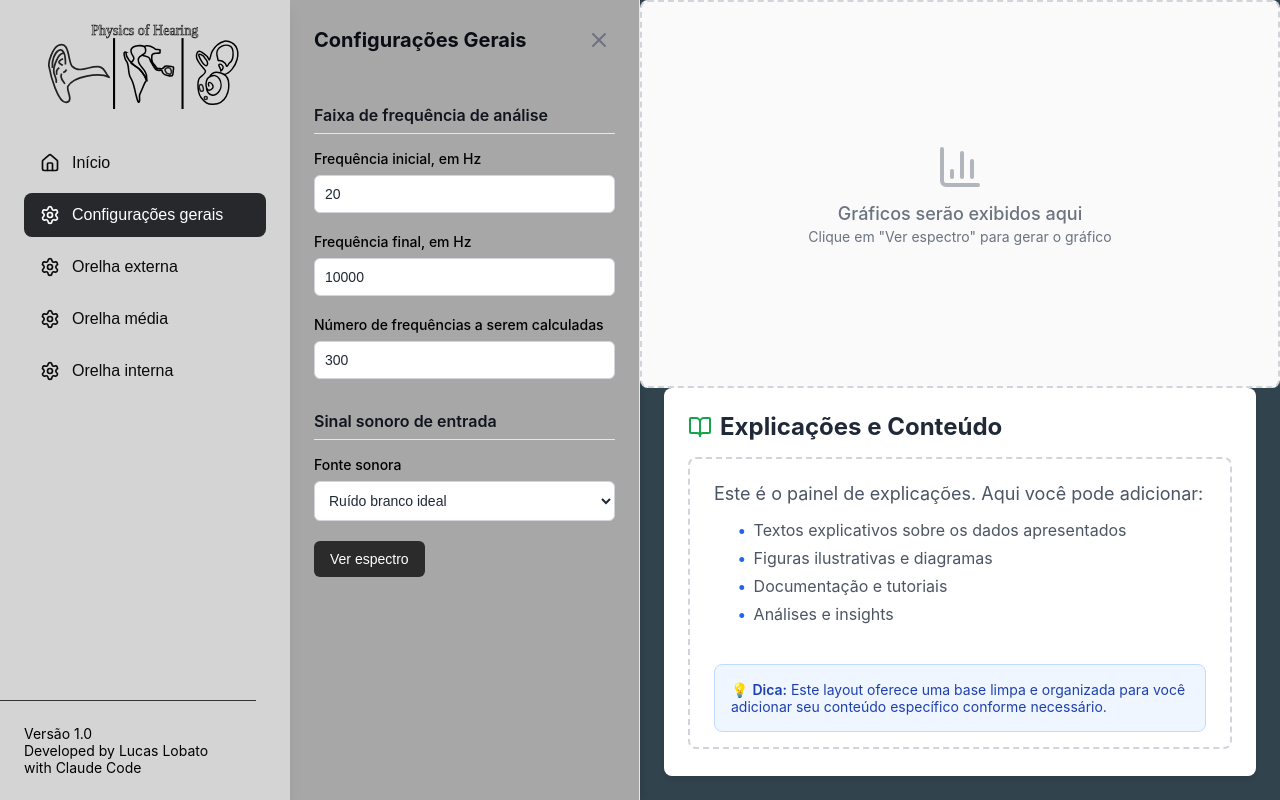
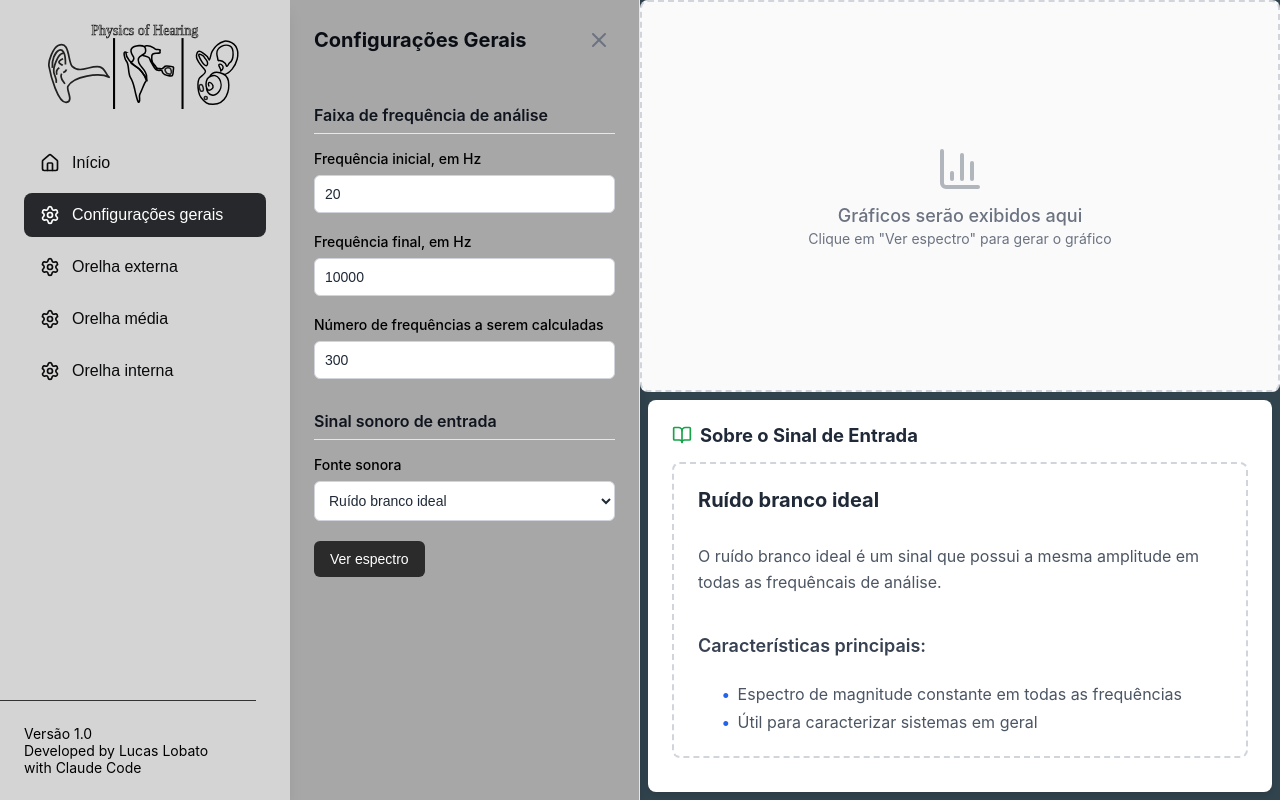
Before and after one commit to LucasCostaLobato/auditory-system-frontend, a React (Vite) app: page / in a window 1280 px wide. Both pictures are taken after a click on the button "Configurações gerais". Built offline with nearby package versions, Linux system fonts and the light colour scheme.

Commit message:
Update ContentPanel

```diff
--- a/src/App.jsx
+++ b/src/App.jsx
@@ -156,7 +156,7 @@ export default function App() {
               data={inputSpectrum}
               loading={loadingInputSpectrum}
             />
-            <ContentPanel />
+            <ContentPanel inputSignal={generalSettings.inputSignal} />
           </>
         )}
       </main>
--- a/src/components/ContentPanel.jsx
+++ b/src/components/ContentPanel.jsx
@@ -2,49 +2,146 @@ import React from 'react';
 import { BookOpen } from 'lucide-react';
 import '../styles/ContentPanel.css';
 
-export default function ContentPanel() {
-  return (
-    <section className="content-panel">
-      <div className="content-panel-container">
-        <div className="content-panel-header">
-          <BookOpen className="content-panel-icon" size={24} />
-          <h2 className="content-panel-title">
-            Explicações e Conteúdo
-          </h2>
-        </div>
+export default function ContentPanel({ inputSignal }) {
 
-        <div className="content-area">
+  // Function to render content based on inputSignal
+  const renderContent = () => {
+    switch(inputSignal) {
+      case 'idealWhiteNoise':
+        return (
           <div className="content-text">
+            <h3 className="content-subtitle">Ruído branco ideal</h3>
+
             <p className="content-intro">
-              Este é o painel de explicações. Aqui você pode adicionar:
+              O ruído branco ideal é um sinal que possui a mesma amplitude em todas as frequêncais de análise.
             </p>
 
+            <h4 className="content-section-title">Características principais:</h4>
             <ul className="content-list">
               <li className="content-list-item">
                 <span className="content-list-bullet">•</span>
-                <span>Textos explicativos sobre os dados apresentados</span>
+                <span>Espectro de magnitude constante em todas as frequências</span>
               </li>
               <li className="content-list-item">
                 <span className="content-list-bullet">•</span>
-                <span>Figuras ilustrativas e diagramas</span>
-              </li>
-              <li className="content-list-item">
-                <span className="content-list-bullet">•</span>
-                <span>Documentação e tutoriais</span>
-              </li>
-              <li className="content-list-item">
-                <span className="content-list-bullet">•</span>
-                <span>Análises e insights</span>
+                <span>Útil para caracterizar sistemas em geral</span>
               </li>
             </ul>
 
             <div className="content-tip">
               <p className="content-tip-text">
-                💡 <strong>Dica:</strong> Este layout oferece uma base limpa e organizada
-                para você adicionar seu conteúdo específico conforme necessário.
+                💡 <strong>Aplicação:</strong> O ruído branco ideal é fundamental para
+                caracterizar a resposta em frequência do sistema auditivo humano, pois
+                permite identificar como diferentes frequências são processadas igualmente.
               </p>
             </div>
           </div>
+        );
+
+      case 'speech':
+        return (
+          <div className="content-text">
+            <h3 className="content-subtitle">Sinal de Fala</h3>
+
+            <p className="content-intro">
+              O sinal de fala possui características espectrais complexas e variáveis no tempo,
+              concentrando energia principalmente nas frequências de 300 Hz a 3400 Hz.
+            </p>
+
+            <h4 className="content-section-title">Características principais:</h4>
+            <ul className="content-list">
+              <li className="content-list-item">
+                <span className="content-list-bullet">•</span>
+                <span>Espectro não uniforme com picos em formantes vocálicos</span>
+              </li>
+              <li className="content-list-item">
+                <span className="content-list-bullet">•</span>
+                <span>Variação temporal rápida devido à articulação</span>
+              </li>
+              <li className="content-list-item">
+                <span className="content-list-bullet">•</span>
+                <span>Energia concentrada na faixa de 300-3400 Hz</span>
+              </li>
+              <li className="content-list-item">
+                <span className="content-list-bullet">•</span>
+                <span>Importante para estudos de inteligibilidade da fala</span>
+              </li>
+            </ul>
+
+            <div className="content-tip">
+              <p className="content-tip-text">
+                💡 <strong>Aplicação:</strong> A análise do sinal de fala é crucial para
+                entender como o sistema auditivo processa informações linguísticas e desenvolver
+                dispositivos de auxílio auditivo.
+              </p>
+            </div>
+          </div>
+        );
+
+      case 'music':
+        return (
+          <div className="content-text">
+            <h3 className="content-subtitle">Sinal Musical</h3>
+
+            <p className="content-intro">
+              Sinais musicais apresentam estrutura harmônica rica, com energia distribuída
+              em múltiplas frequências relacionadas harmonicamente.
+            </p>
+
+            <h4 className="content-section-title">Características principais:</h4>
+            <ul className="content-list">
+              <li className="content-list-item">
+                <span className="content-list-bullet">•</span>
+                <span>Espectro com componentes harmônicos bem definidos</span>
+              </li>
+              <li className="content-list-item">
+                <span className="content-list-bullet">•</span>
+                <span>Ampla faixa dinâmica de frequências (20 Hz a 20 kHz)</span>
+              </li>
+              <li className="content-list-item">
+                <span className="content-list-bullet">•</span>
+                <span>Estrutura temporal complexa com ritmo e melodia</span>
+              </li>
+              <li className="content-list-item">
+                <span className="content-list-bullet">•</span>
+                <span>Desafia a resolução temporal e espectral do sistema auditivo</span>
+              </li>
+            </ul>
+
+            <div className="content-tip">
+              <p className="content-tip-text">
+                💡 <strong>Aplicação:</strong> A análise de sinais musicais permite avaliar
+                a capacidade do sistema auditivo em processar sons complexos e harmônicos,
+                essencial para a apreciação musical.
+              </p>
+            </div>
+          </div>
+        );
+
+      default:
+        return (
+          <div className="content-text">
+            <p className="content-intro">
+              Selecione um tipo de sinal de entrada nas configurações gerais para visualizar
+              informações detalhadas sobre suas características espectrais.
+            </p>
+          </div>
+        );
+    }
+  };
+
+  return (
+    <section className="content-panel">
+      <div className="content-panel-container">
+        <div className="content-panel-header">
+          <BookOpen className="content-panel-icon" size={20} />
+          <h2 className="content-panel-title">
+            Sobre o Sinal de Entrada
+          </h2>
+        </div>
+
+        <div className="content-area">
+          {renderContent()}
         </div>
       </div>
     </section>
--- a/src/components/GraphPanel.jsx
+++ b/src/components/GraphPanel.jsx
@@ -21,13 +21,14 @@ export default function GraphPanel({ data, loading }) {
       chart: {
         type: 'line',
         backgroundColor: '#ffffff',
-        height: 500,
+        height: null,
+        marginBottom: 80,
         style: {
           fontFamily: 'system-ui, -apple-system, sans-serif'
         }
       },
       title: {
-        text: 'Espectro de Magnitude do Sinal de Entrada',
+        text: 'Espectro de magnitude do sinal de entrada',
         align: 'left',
         style: {
           color: '#1f2937',
@@ -41,6 +42,8 @@ export default function GraphPanel({ data, loading }) {
         max: data.freq_vec[data.freq_vec.length - 1],
         title: {
           text: 'Frequência (Hz)',
+          enabled: true,
+          margin: 15,
           style: {
             color: '#374151',
             fontSize: '13px',
@@ -147,11 +150,13 @@ export default function GraphPanel({ data, loading }) {
           <p className="graph-loading-text">Carregando espectro...</p>
         </div>
       ) : chartOptions ? (
-        <HighchartsReact
-          highcharts={Highcharts}
-          options={chartOptions}
-          containerProps={{ style: { width: '100%', height: '100%' } }}
-        />
+        <div style={{ height: '50vh', width: '100%' }}>
+          <HighchartsReact
+            highcharts={Highcharts}
+            options={chartOptions}
+            containerProps={{ style: { width: '100%', height: '100%' } }}
+          />
+        </div>
       ) : (
         <div className="graph-placeholder">
           <div className="graph-placeholder-content">
--- a/src/styles/ContentPanel.css
+++ b/src/styles/ContentPanel.css
@@ -1,7 +1,7 @@
 .content-panel {
   flex: 1;
-  padding: 1.5rem;
-  padding-top: 0;
+  padding: 0.5rem;
+  padding-top: 0.5rem;
   overflow: auto;
 }
 
@@ -25,7 +25,7 @@
 }
 
 .content-panel-title {
-  font-size: 1.5rem;
+  font-size: 1.15rem;
   font-weight: bold;
   color: #1f2937;
 }
@@ -45,8 +45,24 @@
   color: #4b5563;
 }
 
+.content-subtitle {
+  font-size: 1.25rem;
+  font-weight: 700;
+  color: #1f2937;
+  margin-bottom: 1rem;
+}
+
+.content-section-title {
+  font-size: 1.125rem;
+  font-weight: 600;
+  color: #374151;
+  margin-top: 1.5rem;
+  margin-bottom: 0.75rem;
+}
+
 .content-intro {
-  font-size: 1.125rem;
+  font-size: 1rem;
+  line-height: 1.6;
 }
 
 .content-list {
```
